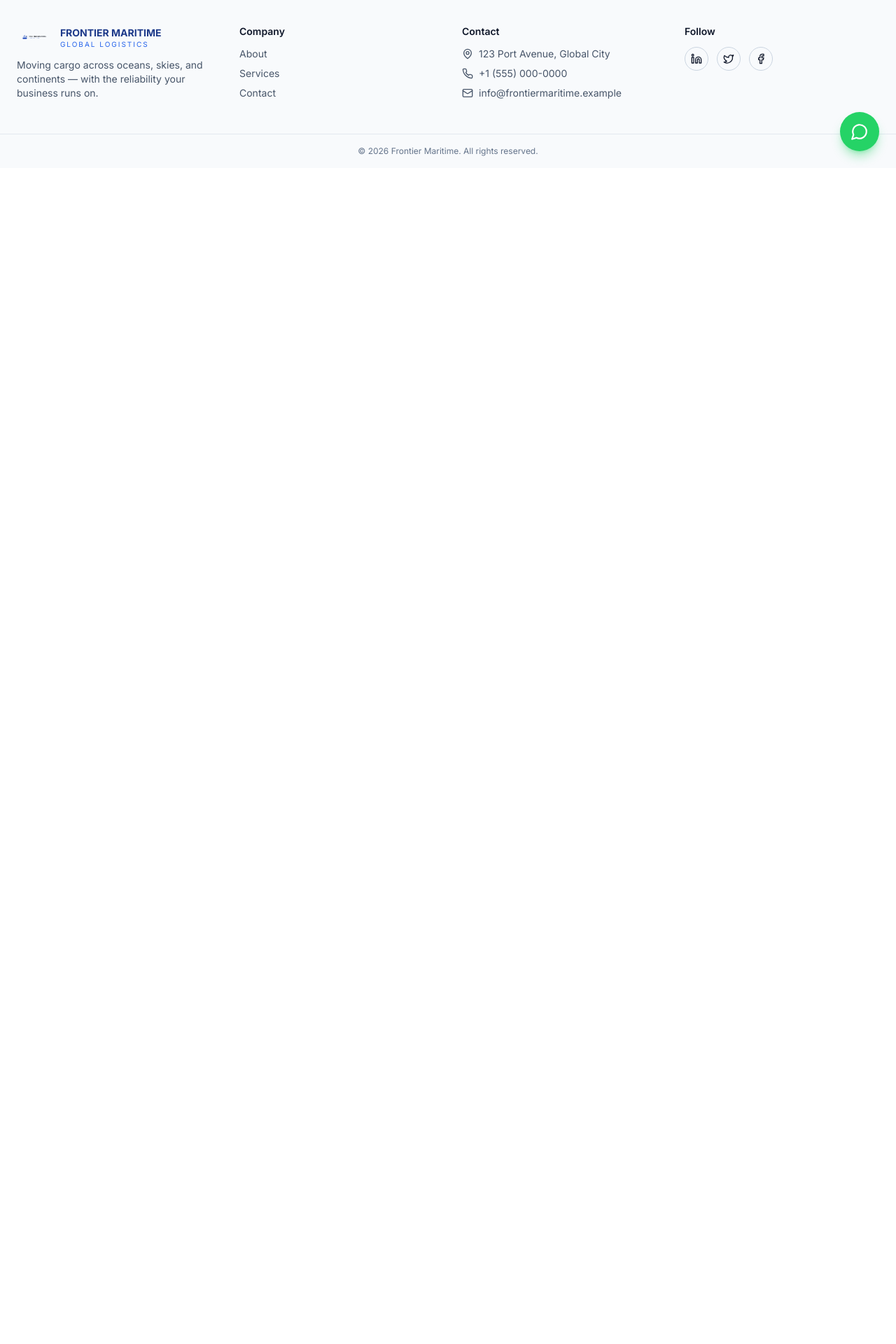
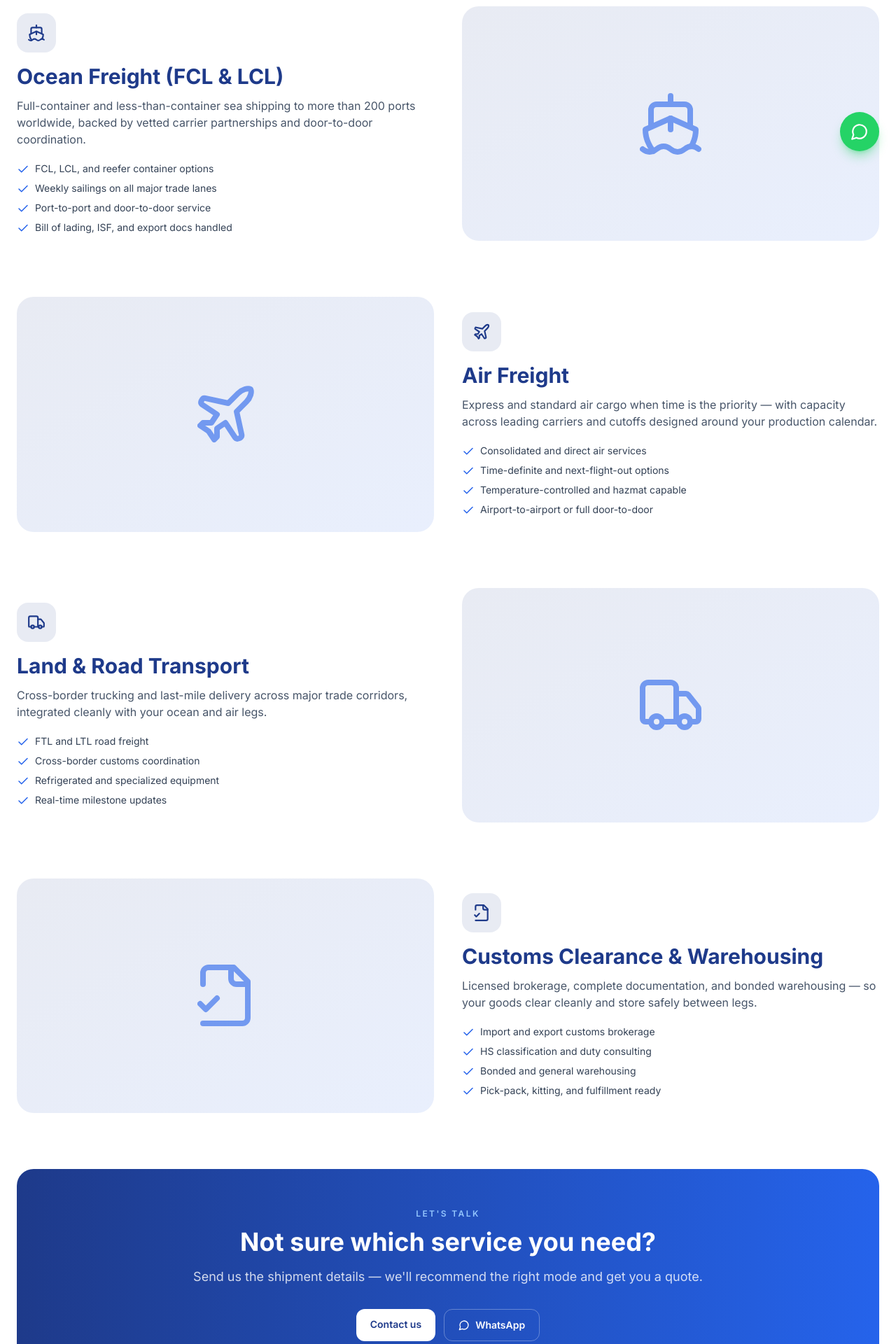
Before and after one commit to ashbbdu/frontier-marine.com, a React (Vite) app: page /services in a window 1280 px wide. Shown: the part 560-2480 px from the top of the page at 70% size. Before the commit the page ends 800 px from the top, so only its background shows below. Built offline with nearby package versions, Linux system fonts and the light colour scheme.

Commit message:
feat: implement Services page

```diff
--- a/src/App.tsx
+++ b/src/App.tsx
@@ -4,6 +4,7 @@ import Footer from './components/Footer';
 import WhatsAppButton from './components/WhatsAppButton';
 import Home from './pages/Home';
 import About from './pages/About';
+import Services from './pages/Services';
 
 const Placeholder = ({ title }: { title: string }) => (
   <div className="mx-auto max-w-7xl px-4 py-24 md:px-6">
@@ -19,7 +20,7 @@ export default function App() {
         <Routes>
           <Route path="/" element={<Home />} />
           <Route path="/about" element={<About />} />
-          <Route path="/services" element={<Placeholder title="Services" />} />
+          <Route path="/services" element={<Services />} />
           <Route path="/contact" element={<Placeholder title="Contact" />} />
           <Route path="*" element={<Placeholder title="404 — Not Found" />} />
         </Routes>
--- /dev/null
+++ b/src/pages/Services.tsx
@@ -0,0 +1,113 @@
+import { Ship, Plane, Truck, FileCheck2, Check, MessageCircle } from 'lucide-react';
+import { Link } from 'react-router-dom';
+import { whatsappHref } from '../config/site';
+
+const services = [
+  {
+    icon: Ship,
+    title: 'Ocean Freight (FCL & LCL)',
+    description:
+      'Full-container and less-than-container sea shipping to more than 200 ports worldwide, backed by vetted carrier partnerships and door-to-door coordination.',
+    features: [
+      'FCL, LCL, and reefer container options',
+      'Weekly sailings on all major trade lanes',
+      'Port-to-port and door-to-door service',
+      'Bill of lading, ISF, and export docs handled',
+    ],
+  },
+  {
+    icon: Plane,
+    title: 'Air Freight',
+    description:
+      'Express and standard air cargo when time is the priority — with capacity across leading carriers and cutoffs designed around your production calendar.',
+    features: [
+      'Consolidated and direct air services',
+      'Time-definite and next-flight-out options',
+      'Temperature-controlled and hazmat capable',
+      'Airport-to-airport or full door-to-door',
+    ],
+  },
+  {
+    icon: Truck,
+    title: 'Land & Road Transport',
+    description:
+      'Cross-border trucking and last-mile delivery across major trade corridors, integrated cleanly with your ocean and air legs.',
+    features: [
+      'FTL and LTL road freight',
+      'Cross-border customs coordination',
+      'Refrigerated and specialized equipment',
+      'Real-time milestone updates',
+    ],
+  },
+  {
+    icon: FileCheck2,
+    title: 'Customs Clearance & Warehousing',
+    description:
+      'Licensed brokerage, complete documentation, and bonded warehousing — so your goods clear cleanly and store safely between legs.',
+    features: [
+      'Import and export customs brokerage',
+      'HS classification and duty consulting',
+      'Bonded and general warehousing',
+      'Pick-pack, kitting, and fulfillment ready',
+    ],
+  },
+];
+
+export default function Services() {
+  return (
+    <>
+      <section className="bg-gradient-to-br from-brand-navy to-brand-royal text-white">
+        <div className="mx-auto max-w-7xl px-4 py-20 md:px-6 md:py-28">
+          <div className="max-w-3xl">
+            <div className="mb-3 text-xs font-semibold uppercase tracking-[0.2em] text-brand-light">Services</div>
+            <h1 className="text-4xl md:text-5xl font-extrabold">Four service lines. One accountable team.</h1>
+            <p className="mt-5 text-lg text-white/80">
+              Ocean, air, land, and customs — coordinated end-to-end so your shipment has one owner from
+              origin to destination.
+            </p>
+          </div>
+        </div>
+      </section>
+
+      <section className="mx-auto max-w-7xl px-4 py-20 md:px-6 space-y-20">
+        {services.map((s, i) => (
+          <div key={s.title} className={`grid gap-10 md:grid-cols-2 items-center ${i % 2 ? 'md:[&>*:first-child]:order-2' : ''}`}>
+            <div>
+              <div className="mb-4 inline-flex h-14 w-14 items-center justify-center rounded-2xl bg-brand-navy/10 text-brand-navy dark:bg-brand-royal/20 dark:text-brand-light">
+                <s.icon size={26} />
+              </div>
+              <h2 className="text-2xl md:text-3xl font-bold text-brand-navy dark:text-white">{s.title}</h2>
+              <p className="mt-3 text-slate-600 dark:text-slate-300">{s.description}</p>
+              <ul className="mt-5 space-y-2">
+                {s.features.map((f) => (
+                  <li key={f} className="flex items-start gap-2 text-sm text-slate-700 dark:text-slate-300">
+                    <Check size={18} className="mt-0.5 text-brand-royal" /> {f}
+                  </li>
+                ))}
+              </ul>
+            </div>
+            <div className="rounded-3xl bg-gradient-to-br from-brand-navy/10 to-brand-royal/10 p-10 dark:from-brand-navy/30 dark:to-brand-royal/20 aspect-video flex items-center justify-center">
+              <s.icon size={96} className="text-brand-royal opacity-60" />
+            </div>
+          </div>
+        ))}
+      </section>
+
+      <section className="mx-auto max-w-7xl px-4 pb-20 md:px-6">
+        <div className="rounded-3xl bg-gradient-to-r from-brand-navy to-brand-royal p-10 text-white md:p-14">
+          <div className="text-center max-w-3xl mx-auto">
+            <div className="mb-3 text-xs font-semibold uppercase tracking-[0.2em] text-brand-light">Let's talk</div>
+            <h2 className="text-3xl md:text-4xl font-bold">Not sure which service you need?</h2>
+            <p className="mt-4 text-base md:text-lg text-white/80">Send us the shipment details — we'll recommend the right mode and get you a quote.</p>
+          </div>
+          <div className="mt-8 flex flex-wrap justify-center gap-3">
+            <Link to="/contact" className="rounded-xl bg-white px-5 py-3 text-sm font-semibold text-brand-navy hover:bg-brand-light transition">Contact us</Link>
+            <a href={whatsappHref()} target="_blank" rel="noopener noreferrer" className="rounded-xl border border-white/30 px-5 py-3 text-sm font-semibold hover:bg-white/10 transition inline-flex items-center gap-2">
+              <MessageCircle size={16} /> WhatsApp
+            </a>
+          </div>
+        </div>
+      </section>
+    </>
+  );
+}
```
Also changed, not shown: 1 other file (tests, documents, lock files or other folders).
